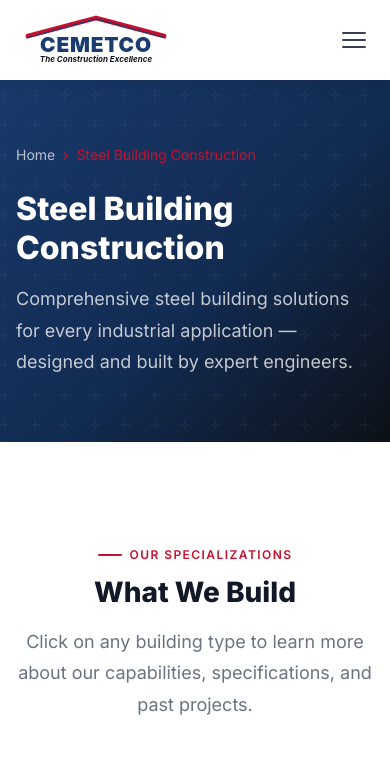
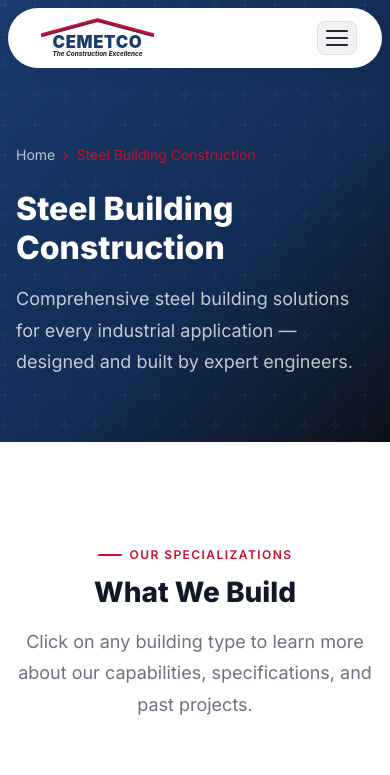
Before and after one commit to bees-arc/cemetco, a Next.js app: page /steel-buildings in a window 390 px wide. Shown: the top 775 px of the page. Built offline with nearby package versions, Linux system fonts and the light colour scheme.

Commit message:
feat: implement landing page with animated components and project overview sections

```diff
--- a/app/page.tsx
+++ b/app/page.tsx
@@ -225,10 +225,6 @@ export default function HomePage() {
         </div>
 
         <div className={`container ${styles.heroContent}`}>
-          <div className={`${styles.heroBadge} fade-up`}>
-            <IconDrafting size={16} color="var(--color-primary)" />
-            <span>Sri Lanka&apos;s Premier Steel Building Experts</span>
-          </div>
           <h1 className={`${styles.heroTitle} fade-up delay-1`}>
             Building Excellence<br />
             <span className={styles.heroHighlight}>in Steel</span>
--- a/components/Navbar/Navbar.module.css
+++ b/components/Navbar/Navbar.module.css
@@ -7,7 +7,7 @@
   height: var(--nav-height);
   display: flex;
   align-items: center;
-  transition: background var(--transition-normal), box-shadow var(--transition-normal);
+  transition: all var(--transition-normal);
 }
 
 .navbar.scrolled {
@@ -179,20 +179,28 @@
 .mobileToggle {
   display: none;
   flex-direction: column;
+  justify-content: center;
   gap: 5px;
   padding: 8px;
   cursor: pointer;
-  background: none;
-  border: none;
+  background: rgba(0, 0, 0, 0.05);
+  border: 1px solid rgba(0, 0, 0, 0.08);
+  border-radius: var(--radius-md);
+  transition: background 0.15s ease;
 }
 
 .mobileToggle span {
   display: block;
-  width: 24px;
+  width: 22px;
   height: 2px;
-  background: var(--color-gray-700);
+  background: var(--color-gray-800);
   border-radius: 2px;
   transition: all var(--transition-normal);
+}
+
+.navbar.transparent .mobileToggle {
+  background: rgba(255, 255, 255, 0.15);
+  border-color: rgba(255, 255, 255, 0.25);
 }
 
 .navbar.transparent .mobileToggle span {
@@ -210,20 +218,33 @@
   transform: rotate(-45deg) translate(5px, -5px);
 }
 
-/* Mobile Menu */
+/* Mobile Menu Overlay Drawer */
 .mobileMenu {
   display: none;
   position: fixed;
-  top: var(--nav-height);
-  left: 0;
-  right: 0;
-  background: var(--color-white);
-  padding: var(--spacing-6);
-  box-shadow: var(--shadow-xl);
-  border-top: 1px solid var(--color-gray-100);
-  max-height: calc(100vh - var(--nav-height));
+  left: 0.875rem;
+  right: 0.875rem;
+  background: rgba(255, 255, 255, 0.98);
+  backdrop-filter: blur(20px);
+  padding: var(--spacing-5);
+  box-shadow: 0 20px 40px rgba(0, 0, 0, 0.18);
+  border: 1px solid var(--color-gray-200);
+  border-radius: var(--radius-xl);
+  max-height: calc(100vh - 100px);
   overflow-y: auto;
   z-index: 999;
+  animation: mobileSlideDown 0.3s cubic-bezier(0.16, 1, 0.3, 1);
+}
+
+@keyframes mobileSlideDown {
+  from {
+    opacity: 0;
+    transform: translateY(-12px) scale(0.98);
+  }
+  to {
+    opacity: 1;
+    transform: translateY(0) scale(1);
+  }
 }
 
 .mobileMenu.open {
@@ -232,12 +253,12 @@
 
 .mobileNavLink {
   display: block;
-  padding: 0.875rem var(--spacing-4);
+  padding: 0.75rem var(--spacing-3);
   font-size: var(--font-size-base);
   font-weight: var(--font-weight-semibold);
   color: var(--color-gray-800);
   text-transform: uppercase;
-  letter-spacing: 0.05em;
+  letter-spacing: 0.04em;
   border-bottom: 1px solid var(--color-gray-100);
   transition: color var(--transition-fast);
 }
@@ -248,16 +269,18 @@
 }
 
 .mobileSubLinks {
-  padding-left: var(--spacing-6);
+  padding-left: var(--spacing-4);
   background: var(--color-gray-50);
-  border-bottom: 1px solid var(--color-gray-100);
+  border-radius: var(--radius-md);
+  margin-block: 4px;
 }
 
 .mobileSubLink {
   display: block;
-  padding: 0.625rem var(--spacing-4);
+  padding: 0.625rem var(--spacing-3);
   font-size: var(--font-size-sm);
   color: var(--color-gray-600);
+  font-weight: 500;
   transition: color var(--transition-fast);
 }
 
@@ -267,20 +290,47 @@
 
 .mobileCta {
   margin-top: var(--spacing-4);
-  display: block;
+  display: flex;
+  align-items: center;
+  justify-content: center;
   width: 100%;
-  text-align: center;
   padding: 0.875rem;
   background: var(--color-primary);
-  color: var(--color-white);
-  border-radius: var(--radius-sm);
-  font-weight: var(--font-weight-semibold);
+  color: var(--color-white) !important;
+  border-radius: var(--radius-md);
+  font-weight: var(--font-weight-bold);
   font-size: var(--font-size-sm);
   text-transform: uppercase;
   letter-spacing: 0.05em;
+  box-shadow: var(--shadow-primary);
+  text-decoration: none;
 }
 
+/* FLOATING NAVBAR BREAKPOINT (Mobile & Tablet) */
 @media (max-width: 1024px) {
+  .navbar {
+    top: 0.75rem;
+    left: 0.875rem;
+    right: 0.875rem;
+    width: auto;
+    height: 64px;
+    border-radius: 100px;
+    background: rgba(255, 255, 255, 0.92);
+    backdrop-filter: blur(16px);
+    border: 1px solid rgba(255, 255, 255, 0.8);
+    box-shadow: 0 10px 30px rgba(0, 0, 0, 0.12);
+  }
+
+  .navbar.transparent {
+    background: rgba(26, 60, 110, 0.85);
+    backdrop-filter: blur(16px);
+    border-color: rgba(255, 255, 255, 0.2);
+  }
+
+  .logoImg {
+    height: 42px;
+  }
+
   .navLinks {
     display: none;
   }
@@ -288,4 +338,23 @@
   .mobileToggle {
     display: flex;
   }
+
+  .mobileMenu {
+    top: calc(0.75rem + 72px);
+  }
 }
+
+@media (max-width: 480px) {
+  .navbar {
+    top: 0.5rem;
+    left: 0.5rem;
+    right: 0.5rem;
+    height: 60px;
+    padding-inline: 0.5rem;
+  }
+  .mobileMenu {
+    top: calc(0.5rem + 68px);
+    left: 0.5rem;
+    right: 0.5rem;
+  }
+}
```
